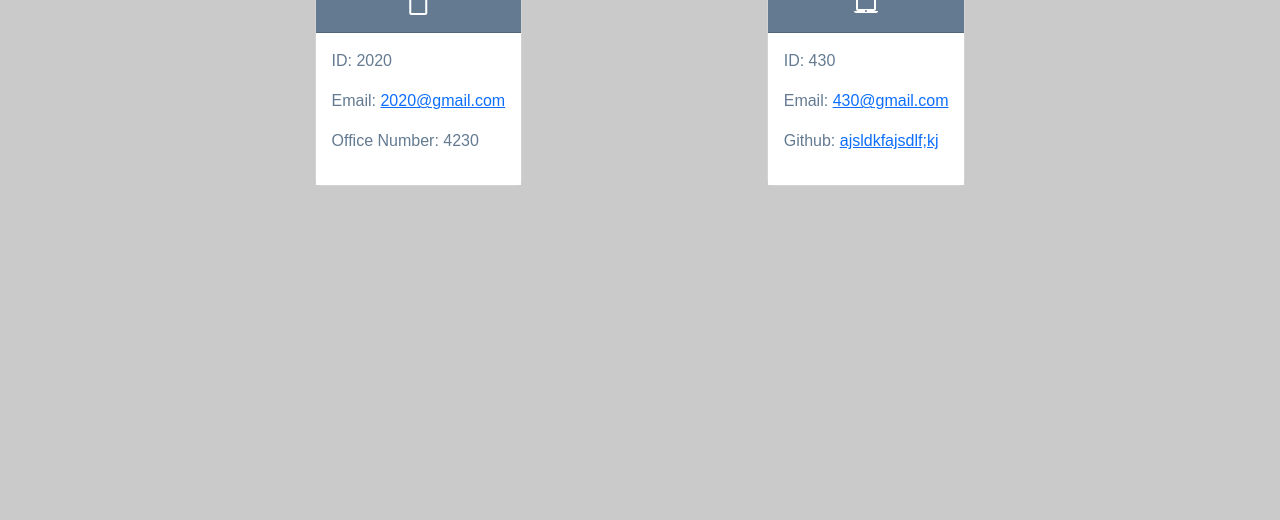
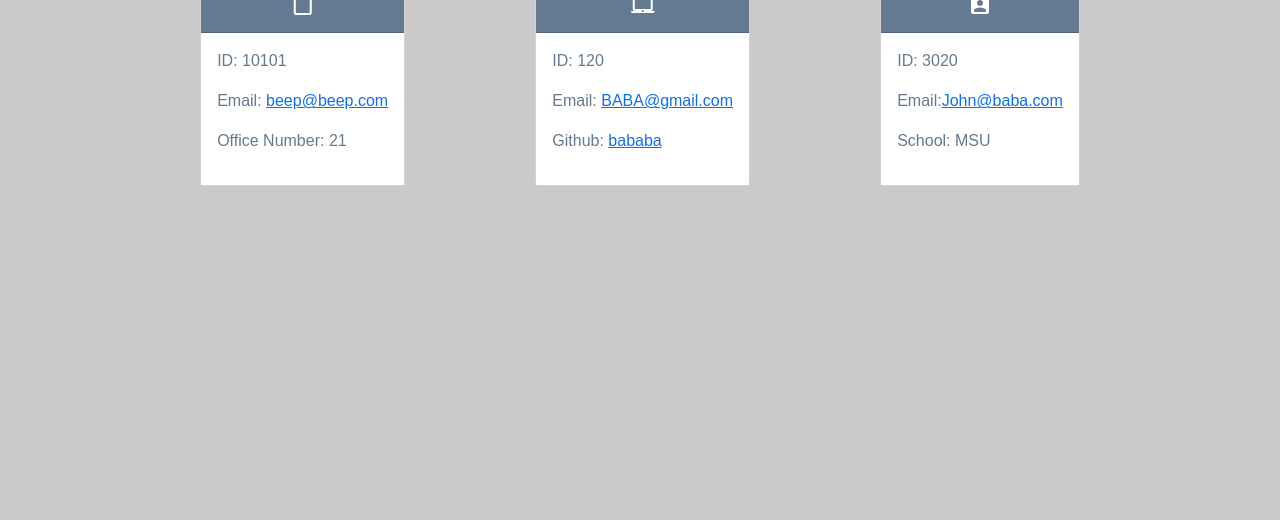
Before and after one commit to cplumlee72/cplumlee72-Team-Profile-Generator, a website: page index.html in a window 1280 px wide. Shown: the part 280-800 px from the top of the page. Drawn offline with nearby package versions, Linux system fonts and the light colour scheme.

Commit message:
updated gitignore and added README

```diff
--- a/index.html
+++ b/index.html
@@ -25,13 +25,13 @@
     <div class="w-auto">
         <div class="card h-100">
             <div class="card-header text-center">
-                <h3>HAHA</h3>
+                <h3>Beep</h3>
                 <h4>Manager</h4><i class="material-icons">content_paste</i>
             </div>
             <div class="card-body">
-                <p class="id">ID: 2020</p>
-                <p class="email">Email: <a href="mailto:2020@gmail.com">2020@gmail.com</a></p>
-                <p class="office">Office Number: 4230</p>
+                <p class="id">ID: 10101</p>
+                <p class="email">Email: <a href="mailto:beep@beep.com">beep@beep.com</a></p>
+                <p class="office">Office Number: 21</p>
             </div>
         </div>
     </div>
@@ -39,16 +39,30 @@
     <div class="w-auto">
         <div class="card h-100">
             <div class="card-header text-center">
-                <h3>sjdla</h3>
+                <h3>Woop</h3>
                 <h4>Engineer</h4><i class="material-icons">laptop_mac</i>
             </div>
             <div class="card-body">
-                <p class="id">ID: 430</p>
-                <p class="email">Email: <a href="mailto:430@gmail.com">430@gmail.com</a></p>
-                <p class="github">Github: <a href="https://github.com/ajsldkfajsdlf;kj">ajsldkfajsdlf;kj</a></p>
+                <p class="id">ID: 120</p>
+                <p class="email">Email: <a href="mailto:BABA@gmail.com">BABA@gmail.com</a></p>
+                <p class="github">Github: <a href="https://github.com/bababa">bababa</a></p>
             </div>
         </div>
     </div>
+
+    <div class="w-auto">
+        <div class="card h-100">
+            <div class="card-header text-center">
+                <h3>John smith</h3>
+                <h4>Intern</h4><i class="material-icons">assignment_ind</i>
+            </div>
+            <div class="card-body">
+                <p class="id">ID: 3020</p>
+                <p class="email">Email:<a href="mailto:John@baba.com">John@baba.com</a></p>
+                <p class="school">School: MSU</p>
+            </div>
+    </div>
+</div>
 
               </div>
           </div>
```
Also changed, not shown: README.md (added), 1 other file.
